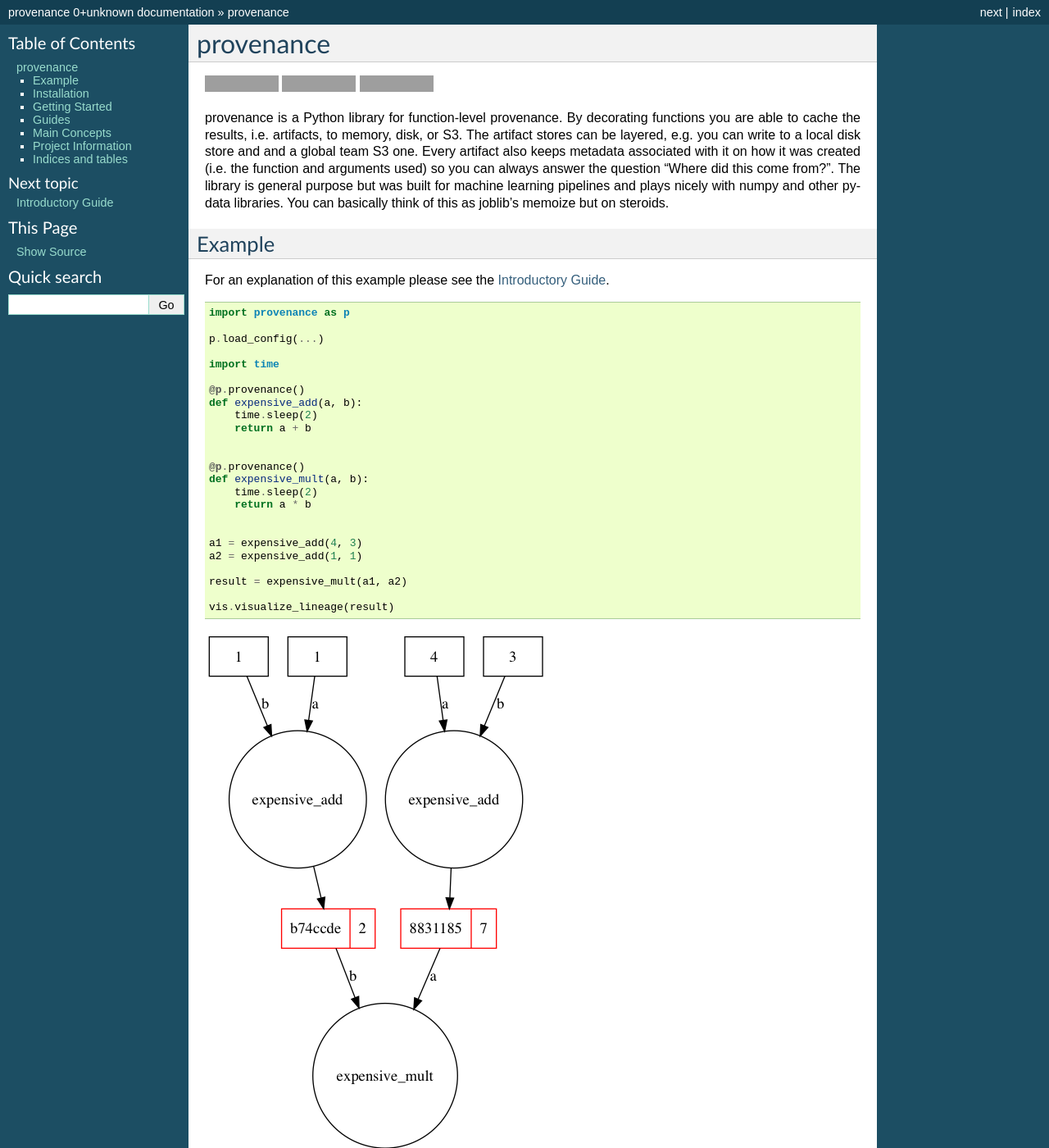
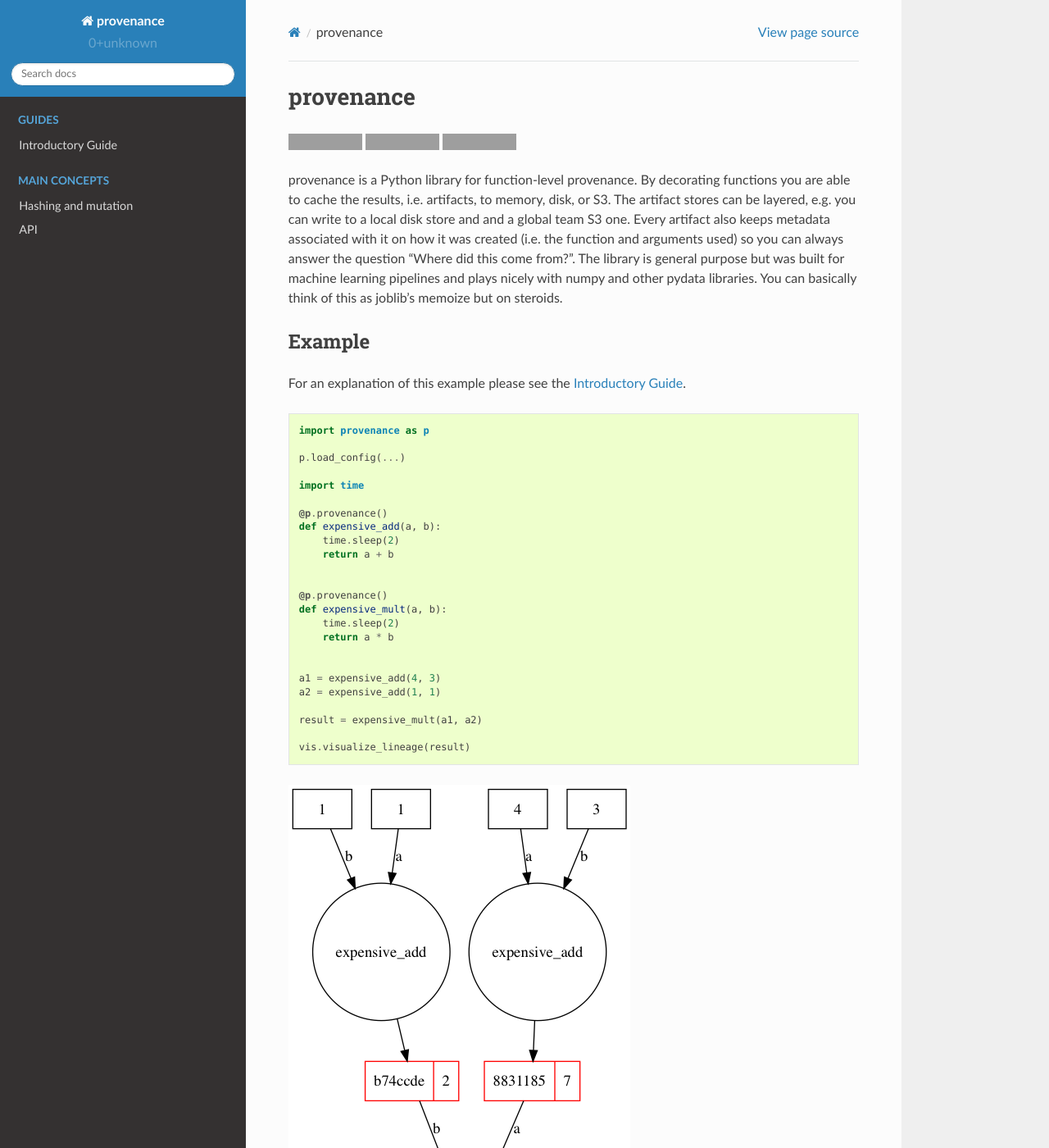
Before and after one commit to bmabey/provenance, a Sphinx documentation site: the page built from docs/source/index.rst, in a window 1280 px wide and 1400 px high. Shown: the whole window at 82% size. Built offline with Sphinx 7.4.7 and the Read the Docs theme 2.0.0, drawn with Linux system fonts in a browser that asks for light colours; some of the changed text lies outside the part shown; grey boxes are pictures that could not be loaded.

Commit message:
doc cleanup

```diff
--- a/HISTORY.rst
+++ b/HISTORY.rst
@@ -1,7 +1,7 @@
 .. :changelog:
 
 History
--------
+=======
 
 0.10.0 (TBD)
 ------------
--- a/README.rst
+++ b/README.rst
@@ -28,7 +28,7 @@
 Example
 =======
 
-For an explanation of this example please see the `Introductory Guide <http://provenance.readthedocs.io/en/latest/intro-guide.html>`_.
+For an explanation of this example please see the `Introductory Guide`_.
 
 .. code-block:: python
 
@@ -69,9 +70,3 @@
 .. code:: bash
 
     pip install provenance
-
-
-Getting Started
-===============
-
-For an quick overview of the basics please see the `Introductory Guide <http://provenance.readthedocs.io/en/latest/intro-guide.html>`_.
--- a/docs/source/conf.py
+++ b/docs/source/conf.py
@@ -93,7 +93,16 @@
 # The theme to use for HTML and HTML Help pages.  See the documentation for
 # a list of builtin themes.
 #
-html_theme = 'default'
+
+
+# Taken from docs.readthedocs.io:
+# on_rtd is whether we are on readthedocs.io
+on_rtd = os.environ.get('READTHEDOCS', None) == 'True'
+
+if not on_rtd:  # only import and set the theme if we're building docs locally
+    import sphinx_rtd_theme
+    html_theme = 'sphinx_rtd_theme'
+    html_theme_path = [sphinx_rtd_theme.get_html_theme_path()]
 
 # Theme options are theme-specific and customize the look and feel of a theme
 # further.  For a list of options available for each theme, see the
@@ -162,3 +171,8 @@
      author, 'provenance', 'One line description of project.',
      'Miscellaneous'),
 ]
+
+extlinks = {
+    'issue': ('https://github.com/bmabey/provenance/issues/%s', 'GH#'),
+    'pr': ('https://github.com/bmabey/provenance/pull/%s', 'GH#')
+}
--- a/docs/source/index.rst
+++ b/docs/source/index.rst
@@ -1,36 +1,27 @@
 .. include:: ../../README.rst
 
 
-Guides
-==================
+
+Index
+-----
+
 
 .. toctree::
     :maxdepth: 1
-    :glob:
+    :caption: Guides
 
     intro-guide.ipynb
 
-Main Concepts
-==================
-
 .. toctree::
     :maxdepth: 1
-    :glob:
+    :caption: Main Concepts
 
     hashing-and-mutation.ipynb
     API.rst
 
-Project Information
-==================
-
 .. toctree::
     :maxdepth: 1
+    :caption: Project Information
 
     contributing.rst
     history.rst
-
-Indices and tables
-==================
-
-* :ref:`genindex`
-* :ref:`search`
--- a/environment.yml
+++ b/environment.yml
@@ -17,3 +17,4 @@
   - yamlmagic
   - sphinxcontrib-websupport
   - sphinx-autobuild
+  - sphinx_rtd_theme
```
Also changed, not shown: other parts of README.rst (+1 -0 lines), docs/source/intro-guide.ipynb.
